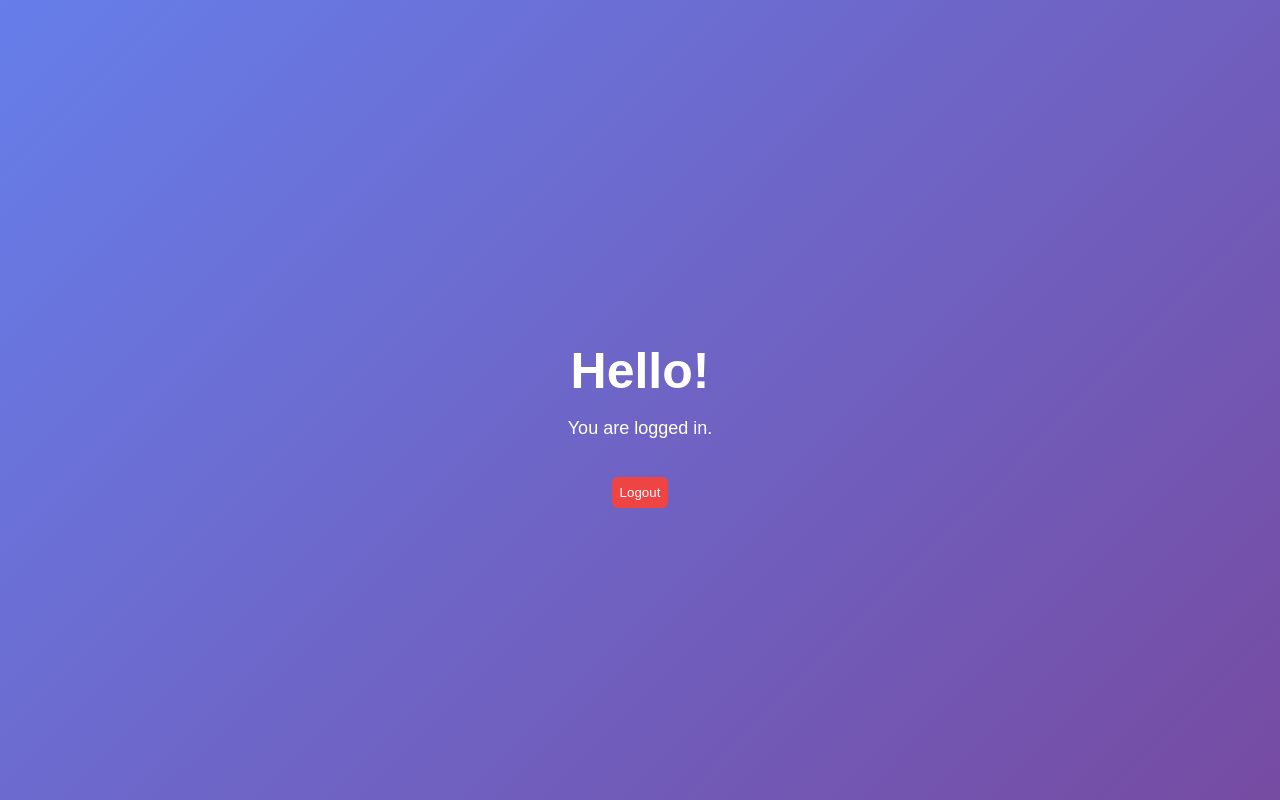
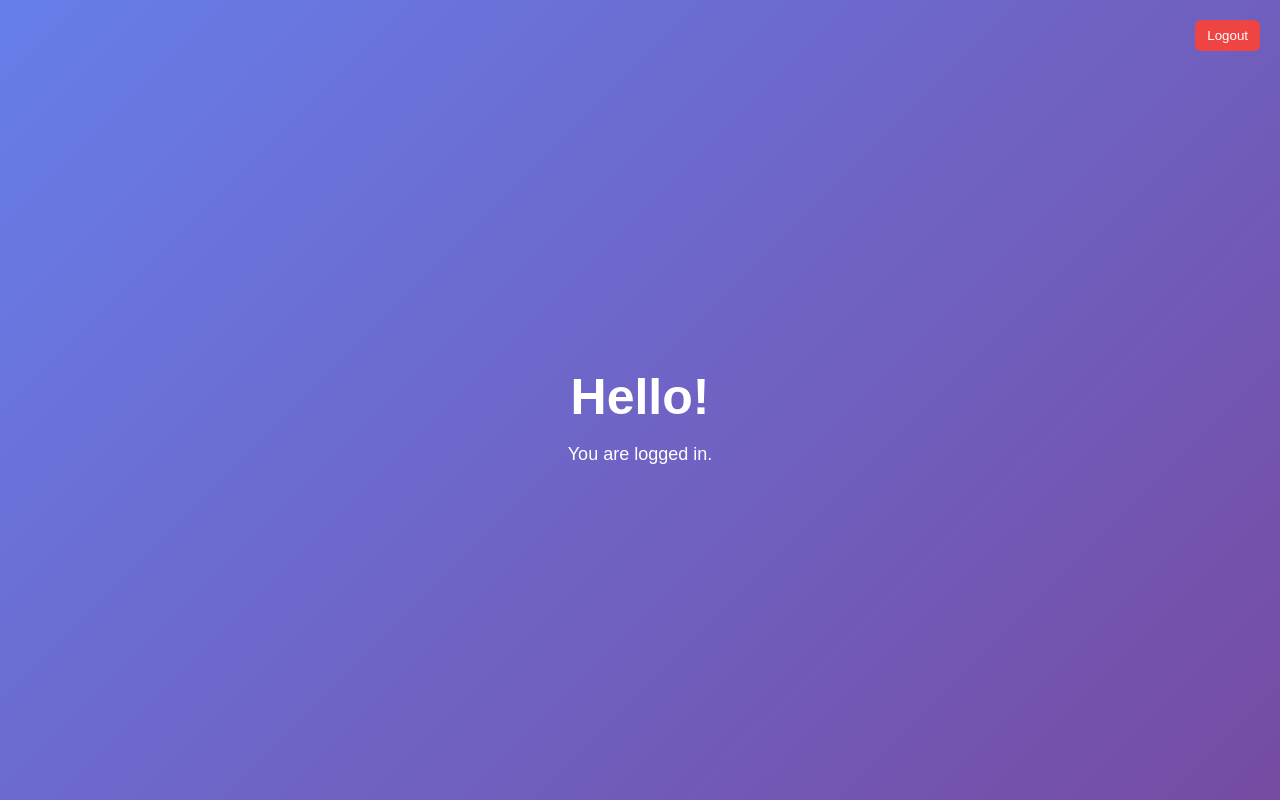
Before and after one commit to nclnikki/hci-assignment-1, a React (Vite) app: page /dashboard in a window 1280 px wide. Built offline with nearby package versions, Linux system fonts and the light colour scheme; no server answers; sample sign-in values are in the browser's storage.

Commit message:
Move logout button to the top right corner of the page

```diff
--- a/src/Auth.css
+++ b/src/Auth.css
@@ -9,13 +9,13 @@ body {
   font-family: Arial, sans-serif;
 }
 
+
 /* Full screen flex container */
 .app-container {
-  min-height: 80vh; /* take full height of screen */
-  display: flex;
-  flex-direction: column; /* stack title + card */
-  justify-content: center; /* vertical center */
-  align-items: center; /* horizontal center */
+  min-height: 80vh;
+  flex-direction: column;
+  justify-content: center;
+  align-items: center;
   color: white;
   text-align: center;
 }
@@ -26,19 +26,6 @@ body {
   font-size: 32px;
   font-weight: bold;
 }
-
-/*
-.auth-container {
-  max-width: 300px;
-  width: 100%;
-  padding: 24px;
-  background: #ffffff;
-  border-radius: 12px;
-  box-shadow: 0px 4px 12px rgba(0,0,0,0.1);
-  text-align: center;
-  font-family: Arial, sans-serif;
-}
-*/
 
 .auth-container {
   width: 350px;
@@ -60,7 +47,7 @@ body {
 
 .auth-container h2 {
   margin-bottom: 20px;
-  font-size: 22px;
+  font-size: 30px;
   color: #333;
 }
 
@@ -75,19 +62,18 @@ body {
   padding: 12px;
   border: 1.5px solid #ccc;
   border-radius: 6px;
-  background-color: #fff;   /* <-- White background */
-  color: #333;              /* <-- Dark text */
+  background-color: #fff;
+  color: #333;
   font-size: 15px;
-  width: 100%;       /* make inputs take full width of the form */
-  box-sizing: border-box; /* prevents overflow */
+  width: 100%;
+  box-sizing: border-box;
 }
-
 
 .auth-form button {
   padding: 10px;
   border: none;
   border-radius: 6px;
-  background: #2563eb; /* nice blue */
+  background: #2563eb;
   color: white;
   font-size: 15px;
   cursor: pointer;
@@ -134,13 +120,16 @@ body {
 }
 
 .logout-btn {
-  margin-top: 20px;
-  padding: 8px;
+  position: absolute;
+  top: 20px;
+  right: 20px;
+  padding: 8px 12px;
   background: #ef4444;
   color: white;
   border: none;
   border-radius: 6px;
   cursor: pointer;
+  z-index: 1000;
 }
 
 .logout-btn:hover {
```
